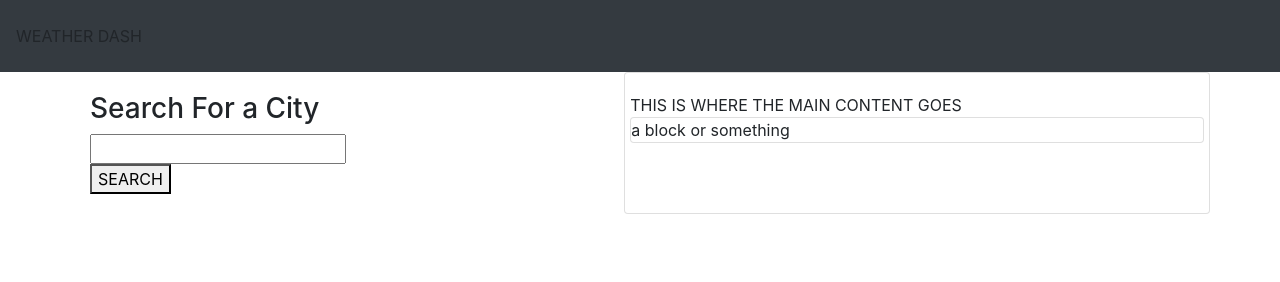
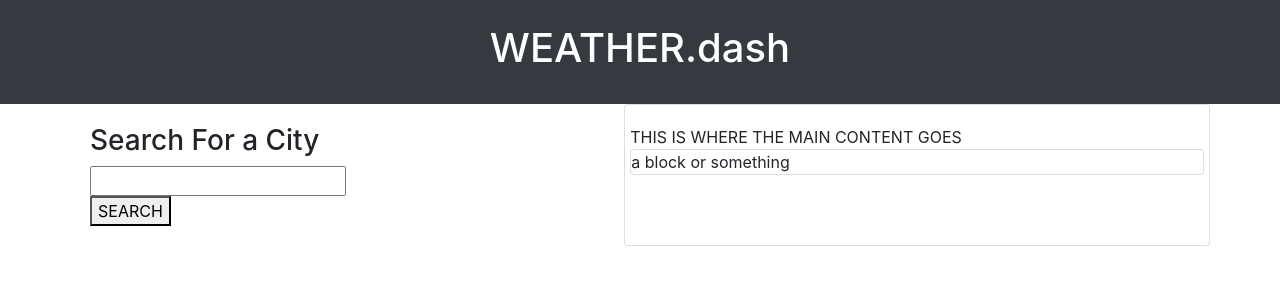
Before and after one commit to modern-sapien/weather-dashboard-forecaster, a plain HTML site: page index.html in a window 1280 px wide. Drawn offline with nearby package versions, Linux system fonts and the light colour scheme.

Commit message:
updated weather.css & included it in the HTML file, added a class to display a specific class in a color.

```diff
--- a/index.html
+++ b/index.html
@@ -12,11 +12,15 @@
         <link rel="stylesheet" href="https://stackpath.bootstrapcdn.com/bootstrap/4.5.2/css/bootstrap.min.css" integrity="sha384-JcKb8q3iqJ61gNV9KGb8thSsNjpSL0n8PARn9HuZOnIxN0hoP+VmmDGMN5t9UJ0Z" crossorigin="anonymous">
         <script src="https://code.jquery.com/jquery-3.5.1.slim.min.js" integrity="sha384-DfXdz2htPH0lsSSs5nCTpuj/zy4C+OGpamoFVy38MVBnE+IbbVYUew+OrCXaRkfj" crossorigin="anonymous"></script>
         <script src="https://cdn.jsdelivr.net/npm/popper.js@1.16.1/dist/umd/popper.min.js" integrity="sha384-9/reFTGAW83EW2RDu2S0VKaIzap3H66lZH81PoYlFhbGU+6BZp6G7niu735Sk7lN" crossorigin="anonymous"></script>
-
+        <link rel="stylesheet" href="weather.css">
     </head>
     <body>
 
-        <nav class= "nav navbar py-4 bg-dark">WEATHER DASH </nav>
+        <nav class= "nav navbar py-4 bg-dark text-center">
+            <div class="container d-flex justify-content-center"">
+                <h1 class="always-cloudy px-3">WEATHER.dash</h1> </nav>
+            </div>
+
 
         <main>
             <div class="container">
--- /dev/null
+++ b/weather.css
@@ -0,0 +1,3 @@
+.always-cloudy {
+    color: white;
+}
```
